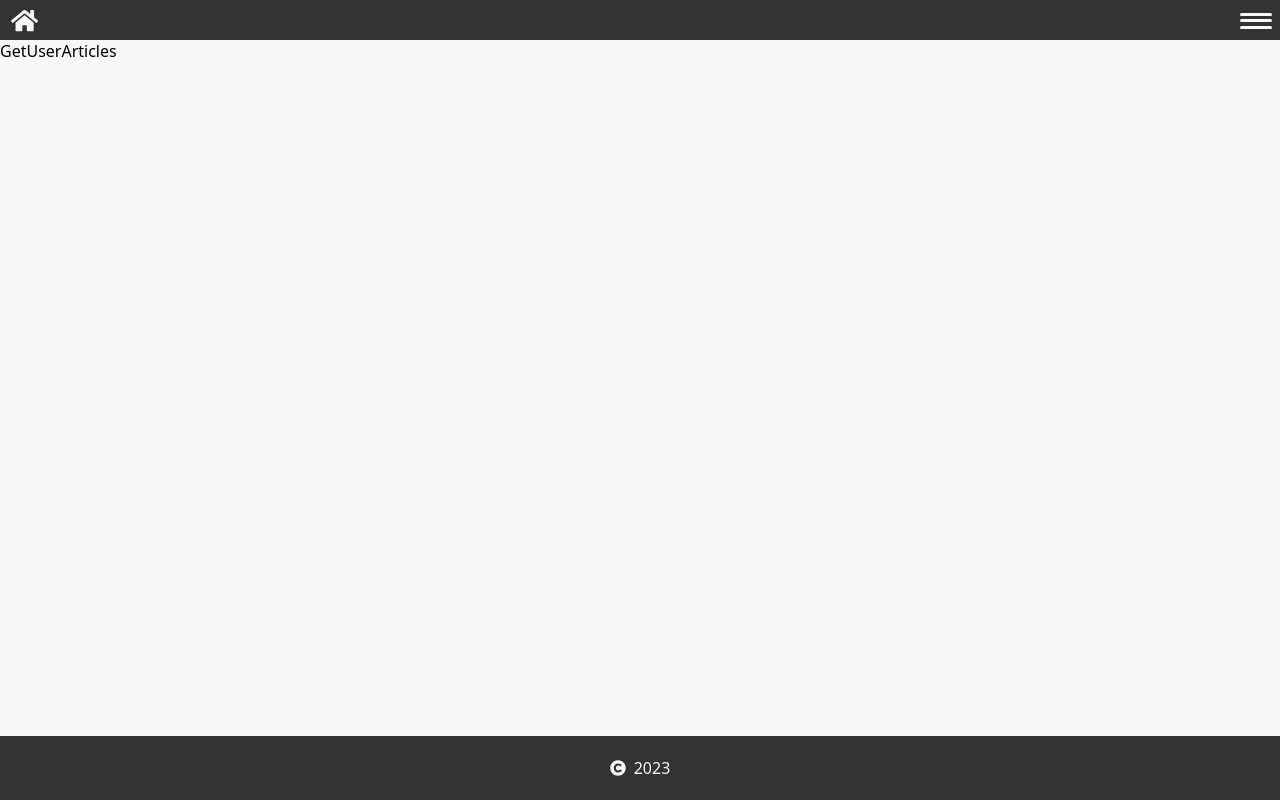
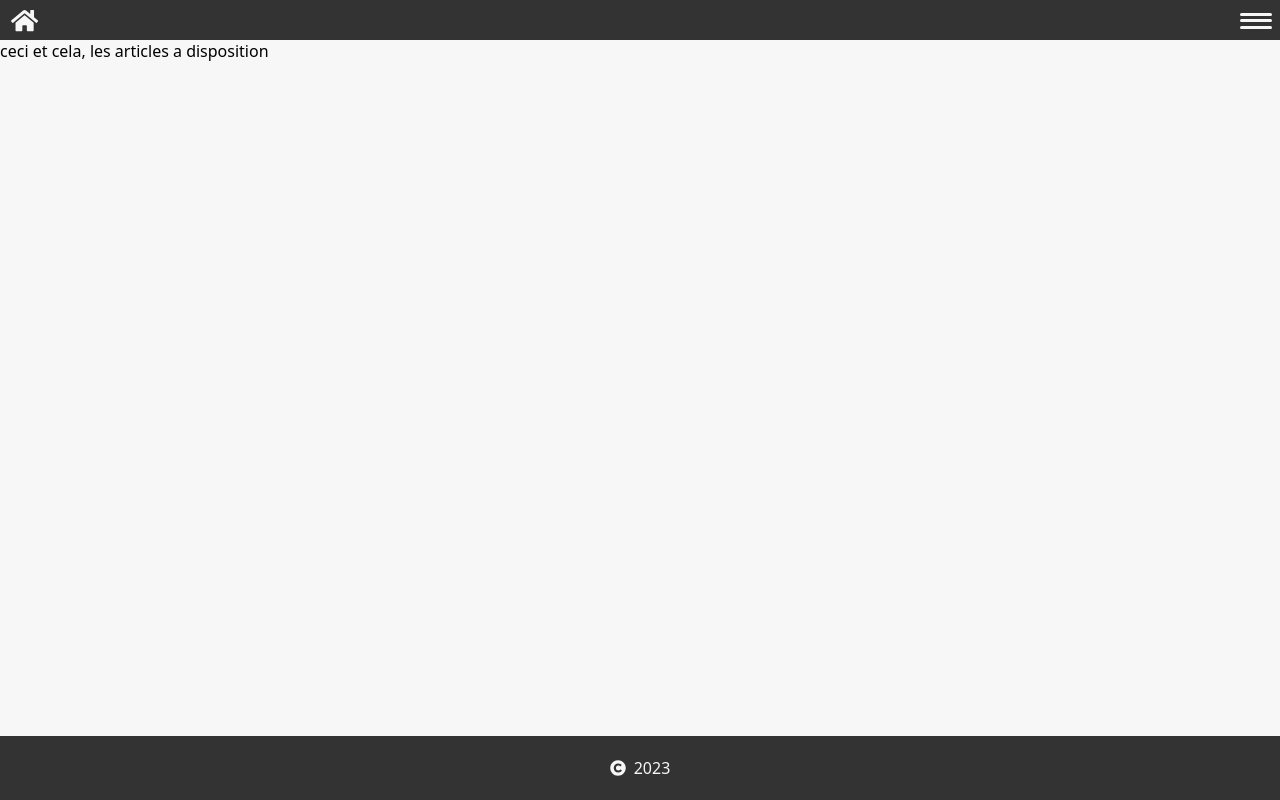
Before and after one commit to akliyachir/Mern_stack_Articles_Publishing_platform, a React (Vite) app in the folder articles_publishing_platform_v1/client/: page /user_articles in a window 1280 px wide. Built offline with nearby package versions, Linux system fonts and the light colour scheme.

Commit message:
mern stack, articles publishing platform building

```diff
--- a/articles_publishing_platform_v1/client/src/UserPages/2-GetUserArticles/GetUserArticles.jsx
+++ b/articles_publishing_platform_v1/client/src/UserPages/2-GetUserArticles/GetUserArticles.jsx
@@ -1,5 +1,11 @@
 import React from 'react';
 
 export default function GetUserArticles() {
-	return <div className='GetUserArticles'>GetUserArticles</div>;
+	return (
+		<div className='GetUserArticles'>
+			<div className='GetUserArticlesContainer'>
+				ceci et cela, les articles a disposition
+			</div>
+		</div>
+	);
 }
```
